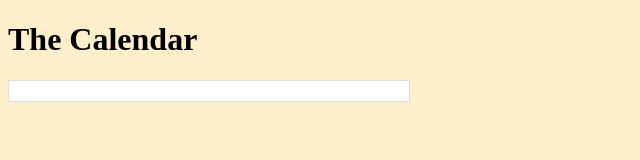
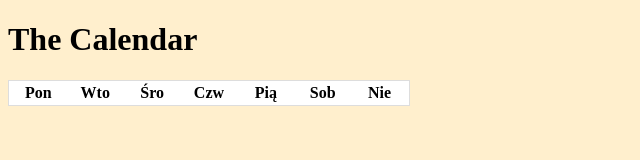
Before and after one commit to jacekkoziol/calendar, a website built with webpack: page src/index.html in a window 1280 px wide. Shown: the whole page, without its empty margins (0-640 px from the left). Built offline with nearby package versions, Linux system fonts and the light colour scheme.

Commit message:
Calendar class - in progress

```diff
--- a/src/components/calendar.ts
+++ b/src/components/calendar.ts
@@ -1,4 +1,9 @@
-import {CalendarData, ICalendarDataConfiguration, ICalendarDataMonth} from '../classes/calendar-data';
+import {CalendarData, ICalendarDataConfiguration, ICalendarDataMonth, ICalendarDataWeekdayName} from '../classes/calendar-data';
+
+export interface ICalendarConfiguration {
+  [key: string]: any;
+  showWeekNumbers?: boolean
+}
 
 export class Calendar extends CalendarData {
   private calendarDataMonth: ICalendarDataMonth;
@@ -7,10 +12,14 @@ export class Calendar extends CalendarData {
   private calendarContainer: HTMLDivElement;
   private calendarNavigation: HTMLDivElement;
   private calendarMonth: HTMLDivElement;
-  // private calendarTable: HTML;
+  private calendarMonthTable: HTMLTableElement;
 
-  constructor(calendarMainContainerSelector: string, config?: ICalendarDataConfiguration) {
-    super(config);
+  private config: ICalendarConfiguration = {
+    showWeekNumbers: false,
+  };
+
+  constructor(calendarMainContainerSelector: string, configCalendarData?: ICalendarDataConfiguration) {
+    super(configCalendarData);
 
     this.calendarDataMonth = this.createMonthAsWeeks(this.currentDate.getMonth(), this.currentDate.getFullYear());
     this.initializeCalendar(calendarMainContainerSelector);
@@ -29,6 +38,7 @@ export class Calendar extends CalendarData {
 
     this.createCalendarTemplate();
     mainCalendarContainer.appendChild(this.calendarContainer);
+    this.createMonthTemplate();
   }
 
   private createCalendarTemplate(): void {
@@ -44,9 +54,56 @@ export class Calendar extends CalendarData {
     this.calendarContainer.append(this.calendarNavigation, this.calendarMonth);
   }
 
-  private createMothTemplate(): void {
-    // const table
+  private createMonthTemplate(showWeekNumber: boolean = false): void {
+    // Table
     const monthTable: HTMLTableElement = document.createElement('table');
     monthTable.className = 'cal__MonthTable';
+
+    // Table Head
+    const monthTableHead: HTMLTableSectionElement = document.createElement('thead');
+    monthTableHead.className = 'cal__MonthTableHead';
+
+    this.calendarDataMonth.weekdaysOrder.forEach((item: ICalendarDataWeekdayName) => {
+      const tmpTh: HTMLTableCellElement = document.createElement('th');
+      tmpTh.className = 'cal__MonthTableHead__th';
+
+      const tmpSpan: HTMLSpanElement = document.createElement('span');
+      tmpSpan.className = 'cal__MonthTableHead__th-span';
+      tmpSpan.textContent = item.shortName;
+
+      tmpTh.appendChild(tmpSpan);
+      monthTableHead.appendChild(tmpTh);
+    });
+
+    if (showWeekNumber) {
+      const tmpTh: HTMLTableCellElement = document.createElement('th');
+      tmpTh.className = 'cal__MonthTableHead__th cal__MonthTableHead__th--empty';
+
+      monthTableHead.prepend(tmpTh);
+    }
+
+    // Table Body
+    const monthTableBody: HTMLTableSectionElement = document.createElement('tbody');
+    monthTableHead.className = 'cal__MonthTableBody';
+
+    // const monthRowsWeeksNames: HTMLTableRowElement = document.createElement('tr');
+    // monthRowsWeeksNames.className = 'cal__MonthTable__tr'
+    // const monthRowsWeeks: HTMLTableRowElement[] = [];
+
+    // this.calendarDataMonth.weekdaysOrder
+
+    monthTable.append(monthTableHead, monthTableBody);
+
+    // this.calendarMonth.removeChild(this.calendarMonthTable);
+    this.calendarMonthTable = monthTable;
+    this.calendarMonth.appendChild(this.calendarMonthTable);
+  }
+
+  private overrideConfiguration(newConfig: ICalendarConfiguration): void {
+    for (const prop in newConfig) {
+      if (prop in this.config && this.config.hasOwnProperty(prop)) {
+        this.config[prop] = newConfig[prop];
+      }
+    }
   }
 }
--- a/src/index.ts
+++ b/src/index.ts
@@ -39,15 +39,15 @@ export const CALENDAR_DATA_WEEKDAYS_NAMES_DICTIONARY_PL: ICalendarDataWeekdaysDi
 const configuration: ICalendarDataConfiguration = {
   dictionaryMonths: CALENDAR_DATA_MONTHS_NAMES_DICTIONARY_PL,
   dictionaryWeekdays: CALENDAR_DATA_WEEKDAYS_NAMES_DICTIONARY_PL,
-  startWeekWithDay: 0,
+  startWeekWithDay: 1,
   fillWeekMissingDaysWithDaysFromAdjacentMonths: true,
   weekNumberAdjust: false,
 };
 
-const calendarDataInstance: CalendarData = new CalendarData(configuration);
+const calendarDataInstance: CalendarData = new CalendarData();
 calendarDataInstance.createMonthAsWeeks(11, 2022);
 
 // Initialize Calendar
 // -----------------------------------------------------------------------------
-const calendar: Calendar = new Calendar('[data-js-calendar]');
+const calendar: Calendar = new Calendar('[data-js-calendar]', configuration);
 console.log(calendar);
--- a/src/styles/calendar.css
+++ b/src/styles/calendar.css
@@ -13,3 +13,9 @@
   padding: 0;
   border: 1px solid var(--cal-gray-light);
 }
+
+.cal__MonthTable {
+  display: table;
+  table-layout: fixed;
+  width: 100%;
+}
```
Also changed, not shown: src/styles/style.css (line endings or trailing spaces).
